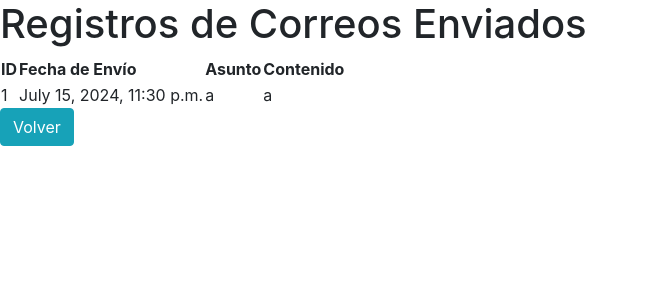
After one commit to CvmiloM/master-bikes-, a Django app: page /registros_correo/ in a window 1280 px wide. The commit adds this page. Shown: the top 300 px of the page, without its empty margins (0-648 px from the left). Run offline with Django 5.2, Linux system fonts and the light colour scheme; data comes from the database, SQL or seed files in the repository; both versions use the stored data as it was after the commit; some libraries are stand-ins or nearby versions.

Commit message:
Se agrega registro de correos electronicos

```diff
--- a/mainapp/models.py
+++ b/mainapp/models.py
@@ -1,4 +1,5 @@
 from django.db import models
+from django.contrib.auth.models import User
 
 class Cliente(models.Model):
     nombre = models.CharField(max_length=100)
@@ -76,3 +77,11 @@ class UsuarioAdmin(AbstractUser):
         help_text='Specific permissions for this user.',
         related_query_name='usuarioadmin'
     )
+
+class RegistroEmail(models.Model):
+    fecha_envio = models.DateTimeField(auto_now_add=True)
+    asunto = models.CharField(max_length=255)
+    contenido = models.TextField()
+
+    def __str__(self):
+        return f"Correo a {self.cliente.email} - {self.asunto} - {self.fecha_envio}"
--- /dev/null
+++ b/mainapp/templates/listar_registros_correo.html
@@ -0,0 +1,42 @@
+<!DOCTYPE html>
+<html lang="en">
+<head>
+    <meta charset="UTF-8">
+    <meta name="viewport" content="width=device-width, initial-scale=1.0">
+    <title>Document</title>
+    <link href="https://stackpath.bootstrapcdn.com/bootstrap/4.5.2/css/bootstrap.min.css" rel="stylesheet">
+    <script src="https://code.jquery.com/jquery-3.5.1.slim.min.js"></script>
+    <script src="https://cdn.jsdelivr.net/npm/bootstrap@4.5.2/dist/js/bootstrap.bundle.min.js"></script>
+
+</head>
+<body>
+<head>
+    <title>Registros de Correos Enviados</title>
+</head>
+<body>
+    <h1>Registros de Correos Enviados</h1>
+    <table>
+        <thead>
+            <tr>
+                <th>ID</th>
+                <th>Fecha de Envío</th>
+                <th>Asunto</th>
+                <th>Contenido</th>
+            </tr>
+        </thead>
+        <tbody>
+            {% for registro in registros %}
+                <tr>
+                    <td>{{ registro.id }}</td>
+                    <td>{{ registro.fecha_envio }}</td>
+                    <td>{{ registro.asunto }}</td>
+                    <td>{{ registro.contenido }}</td>
+                </tr>
+            {% endfor %}
+        </tbody>
+    </table>
+    <button class="btn btn-info" onclick="history.back()">Volver</button>
+</body>
+</html>
+</body>
+</html>
--- a/mainapp/templates/mail.html
+++ b/mainapp/templates/mail.html
@@ -84,6 +84,7 @@
 
     <div class="envio-body">
         <form method="POST">{% csrf_token %}
+
             <div class="asunto" style="display: flex; margin-left: 20rem;">
                 <label>Asunto</label>
                 <input type="text" name="asunto">
--- a/mainapp/templates/solicitudes.html
+++ b/mainapp/templates/solicitudes.html
@@ -120,6 +120,7 @@
             </tbody>
         </table>
         <a class="btn btn-primary" href="{% url 'index' %}">Volver</a>
+        <a class="btn btn-primary" href="{% url 'listar_registros_correo' %}">Historial correos</a>
     </div>
 </body>
 </html>
--- a/mainapp/urls.py
+++ b/mainapp/urls.py
@@ -20,4 +20,5 @@ urlpatterns = [
     path('login/', CustomLoginView.as_view(), name='login'),
     path('logout/', CustomLogoutView.as_view(), name='logout'),
     path('mail/', enviar_correo, name='enviar_correo'),
+    path('registros_correo/', views.listar_registros_correo, name='listar_registros_correo'),
 ]
--- a/mainapp/views.py
+++ b/mainapp/views.py
@@ -11,6 +11,8 @@ from django.contrib.auth.decorators import user_passes_test
 from django.db.models import Q
 from django.contrib.auth.views import LoginView, LogoutView
 from django.urls import reverse_lazy
+from django.contrib.auth.models import User
+from .models import RegistroEmail
 
 def index(request):
     return render(request, 'index.html')
@@ -62,6 +64,10 @@ def enviar_correo(request):
         asunto = request.POST.get('asunto')
         mensaje = request.POST.get('mensaje')
         send_mail(asunto, mensaje, settings.EMAIL_HOST_USER, ['tomas.leon.cisternas@gmail.com'], fail_silently=False)
+        RegistroEmail.objects.create(
+            asunto = asunto,
+            contenido = mensaje
+        )
         return redirect('solicitudes')
     return render(request, 'mail.html')
 
@@ -123,3 +129,7 @@ def admin_required(view_func):
         login_url='/login/'
     )(view_func)
     return decorated_view
+
+def listar_registros_correo(request):
+    registros = RegistroEmail.objects.all()
+    return render(request, 'listar_registros_correo.html', {'registros': registros})
```
Also changed, not shown: db.sqlite3, mainapp/migrations/0002_registroemail_usuarioadmin.py (added), mainapp/migrations/0003_remove_registroemail_cliente.py (added).
